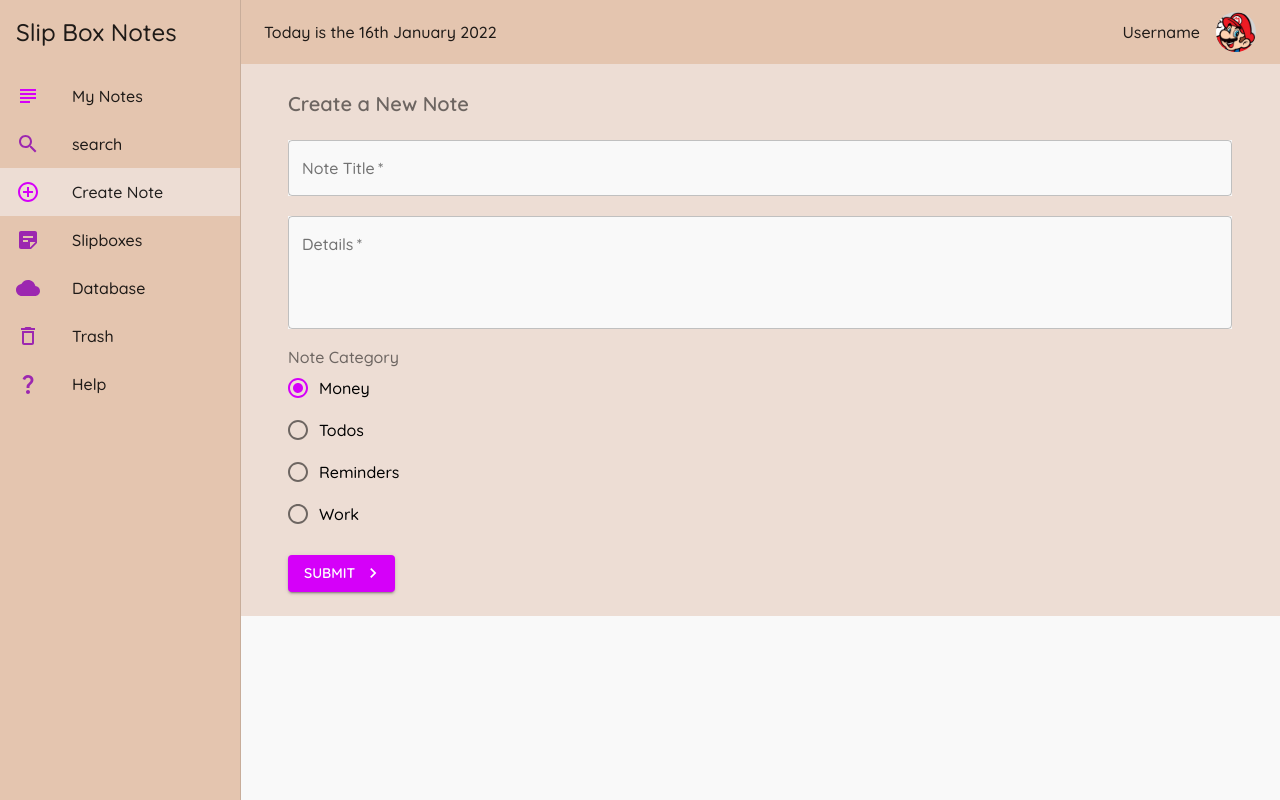
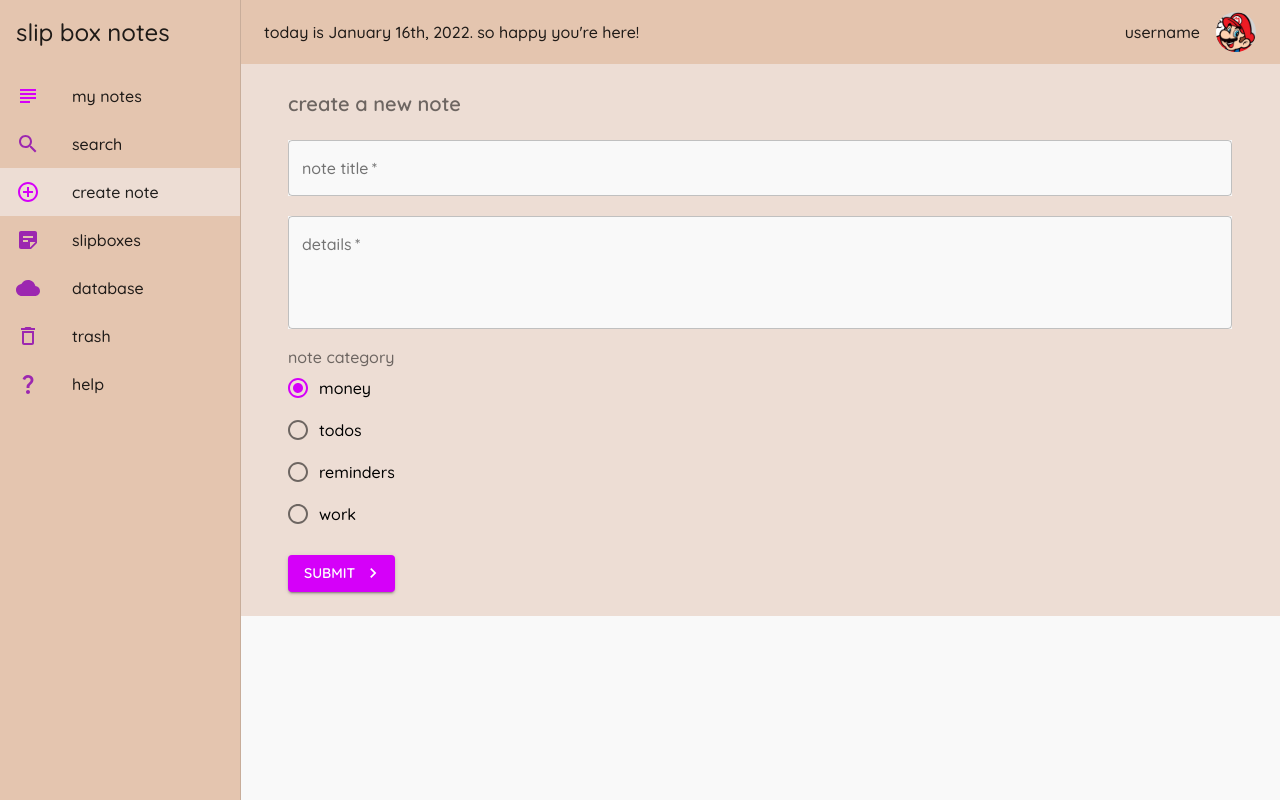
Before and after one commit to SkylarLJY/nwHacks22-zettelkasten, a React (Create React App) app in the folder front_end/: page /create in a window 1280 px wide. Built offline with nearby package versions, Linux system fonts and the light colour scheme.

Commit message:
formatting changes

```diff
--- a/front_end/src/components/Layout.js
+++ b/front_end/src/components/Layout.js
@@ -68,7 +68,7 @@ export default function Layout({ children }) {
 
   const menuItems = [
     {
-      text: 'My Notes',
+      text: 'my notes',
       icon: <SubjectOutlined color="secondary" />,
       path: '/'
     },
@@ -78,27 +78,27 @@ export default function Layout({ children }) {
       path: '/search'
     },
     {
-      text: 'Create Note',
+      text: 'create note',
       icon: <AddCircleOutlineOutlined color="secondary" />,
       path: '/create'
     },
     {
-      text: 'Slipboxes',
+      text: 'slipboxes',
       icon: <StickyNote2Icon color="secondary" />,
       path: '/slipbox'
     },
     {
-      text: 'Database',
+      text: 'database',
       icon: <CloudIcon color="secondary" />,
       path: '/database'
     },
     {
-      text: 'Trash',
+      text: 'trash',
       icon: <DeleteOutlineIcon color="secondary" />,
       path: '/trash'
     },
     {
-      text: 'Help',
+      text: 'help',
       icon: <QuestionMarkIcon color="secondary" />,
       path: '/help'
     },
@@ -115,9 +115,9 @@ export default function Layout({ children }) {
       >
         <Toolbar>
           <Typography className={classes.date}>
-            Today is the {format(new Date(), 'do MMMM Y')}
+            today is {format(new Date(), 'MMMM do' + ', ' + 'Y')}. so happy you're here!
           </Typography>
-          <Typography >Username</Typography>
+          <Typography >username</Typography>
           <Avatar className={classes.avatar} src="/mario-av.png" />
         </Toolbar>
       </AppBar>
@@ -131,7 +131,7 @@ export default function Layout({ children }) {
       >
         <div>
           <Typography variant="h5" className={classes.title}>
-            Slip Box Notes
+            slip box notes
           </Typography>
         </div>
 
--- a/front_end/src/pages/Create.js
+++ b/front_end/src/pages/Create.js
@@ -76,13 +76,13 @@ export default function Create() {
         component="h2"
         gutterBottom
       >
-        Create a New Note
+        create a new note
       </Typography>
 
       <form noValidate autoComplete="off" onSubmit={addNote}>
         <TextField className={classes.field}
           onChange={(e) => setTitle(e.target.value)}
-          label="Note Title"
+          label="note title"
           variant="outlined"
           color="secondary"
           fullWidth
@@ -91,7 +91,7 @@ export default function Create() {
         />
         <TextField className={classes.field}
           onChange={(e) => setDetails(e.target.value)}
-          label="Details"
+          label="details"
           variant="outlined"
           color="secondary"
           multiline
@@ -105,12 +105,12 @@ export default function Create() {
         <Radio value="goodbye" /> */}
 
         <FormControl className={classes.field2}>
-          <FormLabel color='primary' >Note Category</FormLabel>
+          <FormLabel color='primary' >note category</FormLabel>
           <RadioGroup value={category} onChange={(e) => setCategory(e.target.value)}>
-            <FormControlLabel value="money" control={<Radio />} label="Money" />
-            <FormControlLabel value="todos" control={<Radio />} label="Todos" />
-            <FormControlLabel value="reminders" control={<Radio />} label="Reminders" />
-            <FormControlLabel value="work" control={<Radio />} label="Work" />
+            <FormControlLabel value="money" control={<Radio />} label="money" />
+            <FormControlLabel value="todos" control={<Radio />} label="todos" />
+            <FormControlLabel value="reminders" control={<Radio />} label="reminders" />
+            <FormControlLabel value="work" control={<Radio />} label="work" />
           </RadioGroup>
         </FormControl>
 
@@ -119,7 +119,7 @@ export default function Create() {
           color="secondary"
           variant="contained"
           endIcon={<KeyboardArrowRightIcon />}>
-          Submit
+          submit
         </Button>
       </form>
 
--- a/front_end/src/pages/Help.js
+++ b/front_end/src/pages/Help.js
@@ -26,7 +26,7 @@ export default function Help() {
                 component="h2"
                 gutterBottom
             >
-                Database
+                database
             </Typography>
 
 
--- a/front_end/src/pages/Search.js
+++ b/front_end/src/pages/Search.js
@@ -26,7 +26,7 @@ export default function Search() {
                 component="h2"
                 gutterBottom
             >
-                Search
+                search
             </Typography>
 
 
--- a/front_end/src/pages/Slipbox.js
+++ b/front_end/src/pages/Slipbox.js
@@ -26,7 +26,7 @@ export default function Slipbox() {
                 component="h2"
                 gutterBottom
             >
-                Slipbox
+                slipbox
             </Typography>
 
 
--- a/front_end/src/pages/Trash.js
+++ b/front_end/src/pages/Trash.js
@@ -29,7 +29,7 @@ export default function Trash() {
                 component="h2"
                 gutterBottom
             >
-                Trash
+                trash
             </Typography>
 
 
```
Also changed, not shown: 1 other file (tests, documents, lock files or other folders).
